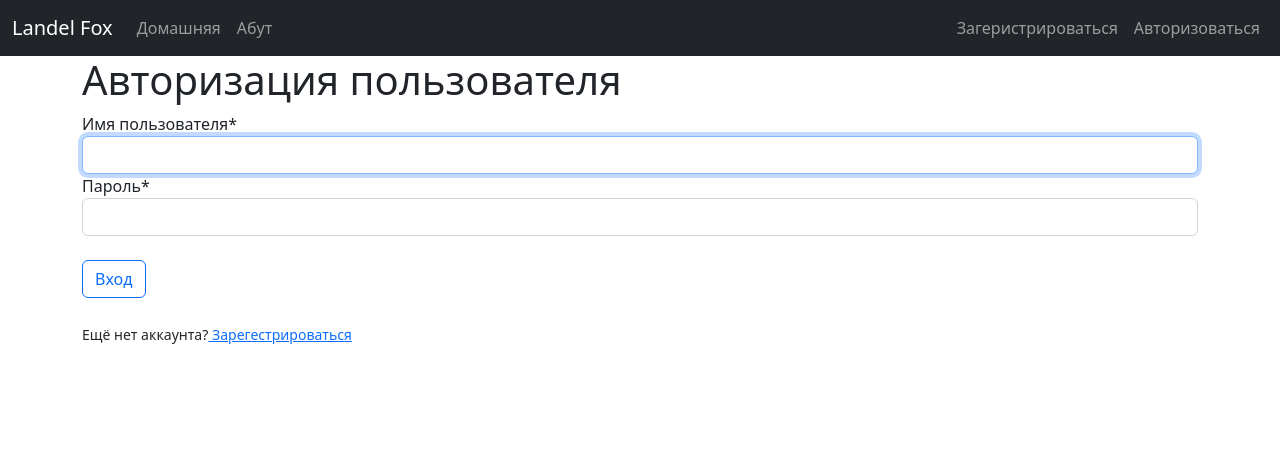
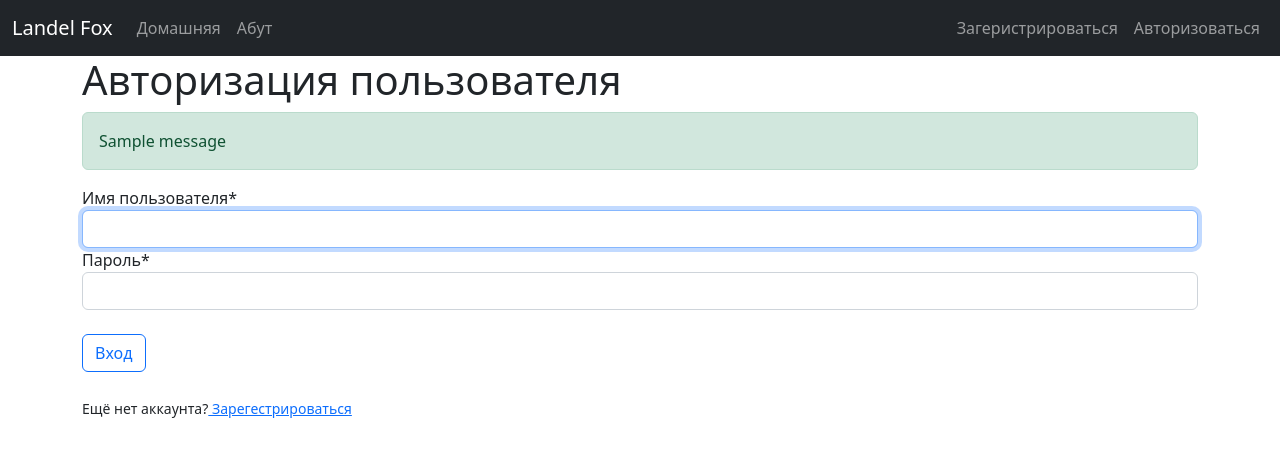
Before and after one commit to Arthur-Cat/Project-Web-Forums, a Django app: page /login in a window 1280 px wide. Shown: the top 457 px of the page. Run offline with Django 4.2, Linux system fonts and the light colour scheme; tables that the repository leaves empty hold one stand-in row (values such as "Sample post"); one stand-in notice (Sample message) is shown; some libraries are stand-ins or nearby versions.

Commit message:
Messages

```diff
--- a/appFox/urls.py
+++ b/appFox/urls.py
@@ -14,7 +14,8 @@ urlpatterns = [
     path('register', views.RegisterForm.as_view(), name='register'),
     path('', views.PostsView.as_view(), name='index'),
     path('post<int:pk>', views.DetailPostView.as_view(), name='detail_post'),
-    path('postCrt', views.CrtPostView.as_view(), name='crt_post'),
+    #path('postCrt', views.CrtPostView.as_view(), name='crt_post'),
+    path('postCrt', views.create_post, name='crt_post'),
     path('postUpd<int:pk>', views.UpdPostView.as_view(), name='upd_post'),
     path('del<int:pk>', views.DelPostView.as_view(), name='del_post'),
     path('post<int:pk>add_comit', views.AddComitView.as_view(), name='add_comit'),
--- a/templates/index.html
+++ b/templates/index.html
@@ -16,6 +16,20 @@
     <div class="container">
         {% block content %}
             <h1>Forum Foxy</h1>
+            {% if messages %}
+                {% for message in messages %}
+                    {% if message.level == DEFAULT_MESSAGE_LEVELS.ERROR %}
+                    <div class="alert danger" role="alert">
+                        {{ message }}
+                    </div>
+                    {% else %}
+                    <div class="alert alert-{{message.tags}}" role="alert">
+                        {{ message }}
+                    </div>
+
+                    {% endif %}
+                {% endfor %}
+            {% endif %}
             <h3>Последние публикации</h3>
             <hr>
             <a href="postCrt" class="btn btn-success btn btn-block">Новая публикация</a>
--- a/templates/login.html
+++ b/templates/login.html
@@ -3,6 +3,13 @@
 
 {% block content %}
     <h1>Авторизация пользователя</h1>
+    {% if messages %}
+        {% for message in messages %}
+            <div class="alert alert-{{message.tags}}" role="alert">
+                {{ message }}
+            </div>
+        {% endfor %}
+    {% endif %}
     <form method="POST">
         {% csrf_token %}
         {{ form|crispy }}
```
Also changed, not shown: appFox/views.py (+30 -8 lines).
